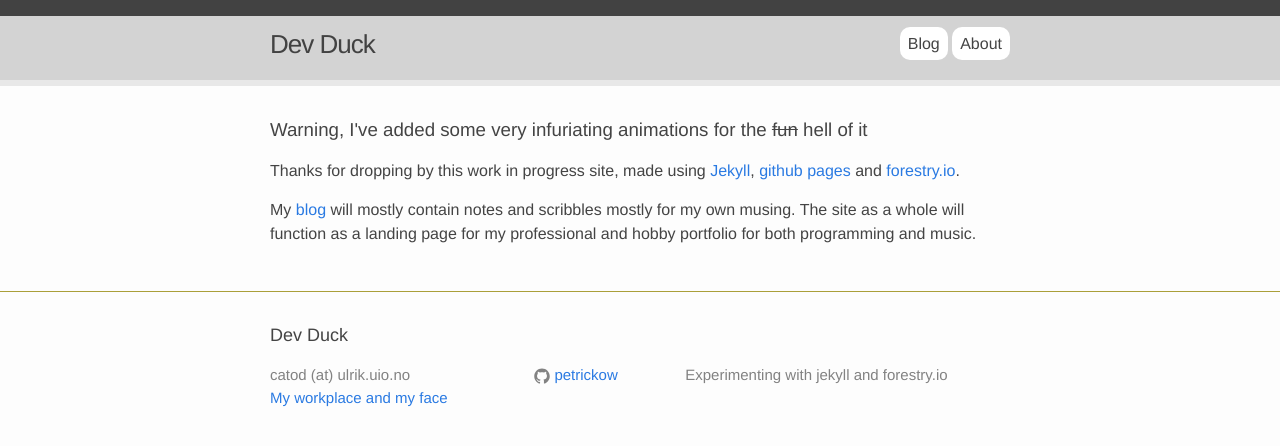
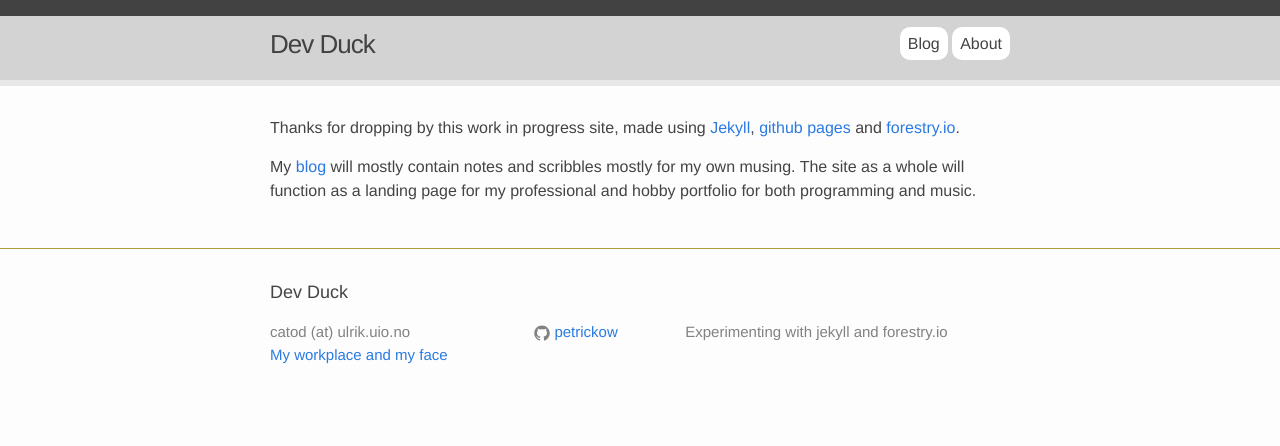
Before and after one commit to petrickow/petrickow.github.io, a Jekyll site: the page built from index.md, in a window 1280 px wide. Shown: the top 446 px of the page. Built offline with Jekyll 4.4.1, drawn with Linux system fonts in a browser that asks for light colours.

Commit message:
tweakaroony

```diff
--- a/_sass/_layout.scss
+++ b/_sass/_layout.scss
@@ -1,3 +1,5 @@
+/*
+** The animation experiment
 @keyframes slidein {
     from {
         margin-left: 75%;
@@ -5,7 +7,6 @@
         font-size: 0%
 
     }
-
 
     to {
         margin-left: 0%;
@@ -20,6 +21,8 @@
     animation-duration: 0.3s;
     animation-name: slidein;
 }
+*/
+
 
 /**
  * Site header
--- a/index.md
+++ b/index.md
@@ -2,11 +2,6 @@
 title: Home
 layout: default
 ---
-<h3>
-Warning, I've added some very infuriating animations for the
-<s>fun</s> hell of it
-</h3>
-
 
 <p>Thanks for dropping by this work in progress site, made using
   <a href="http://jekyllrb.com/">Jekyll</a>,
```
